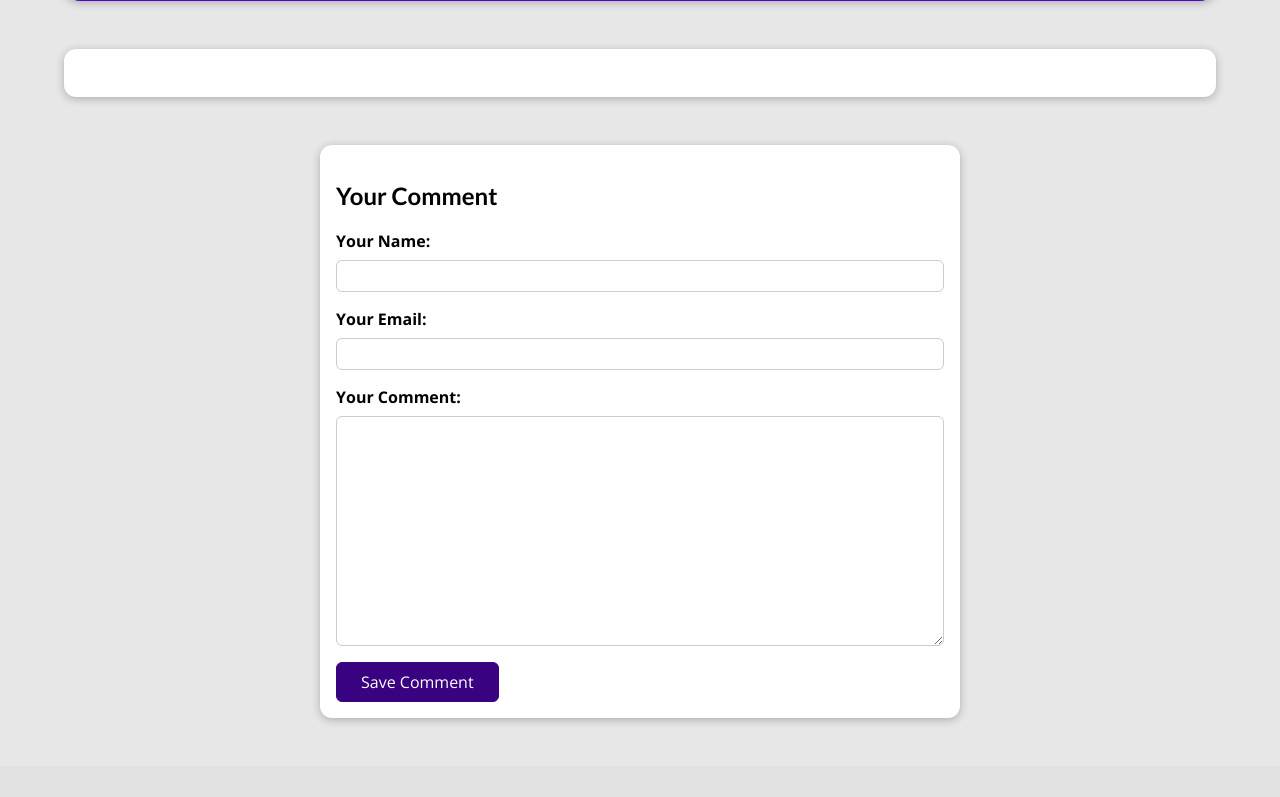
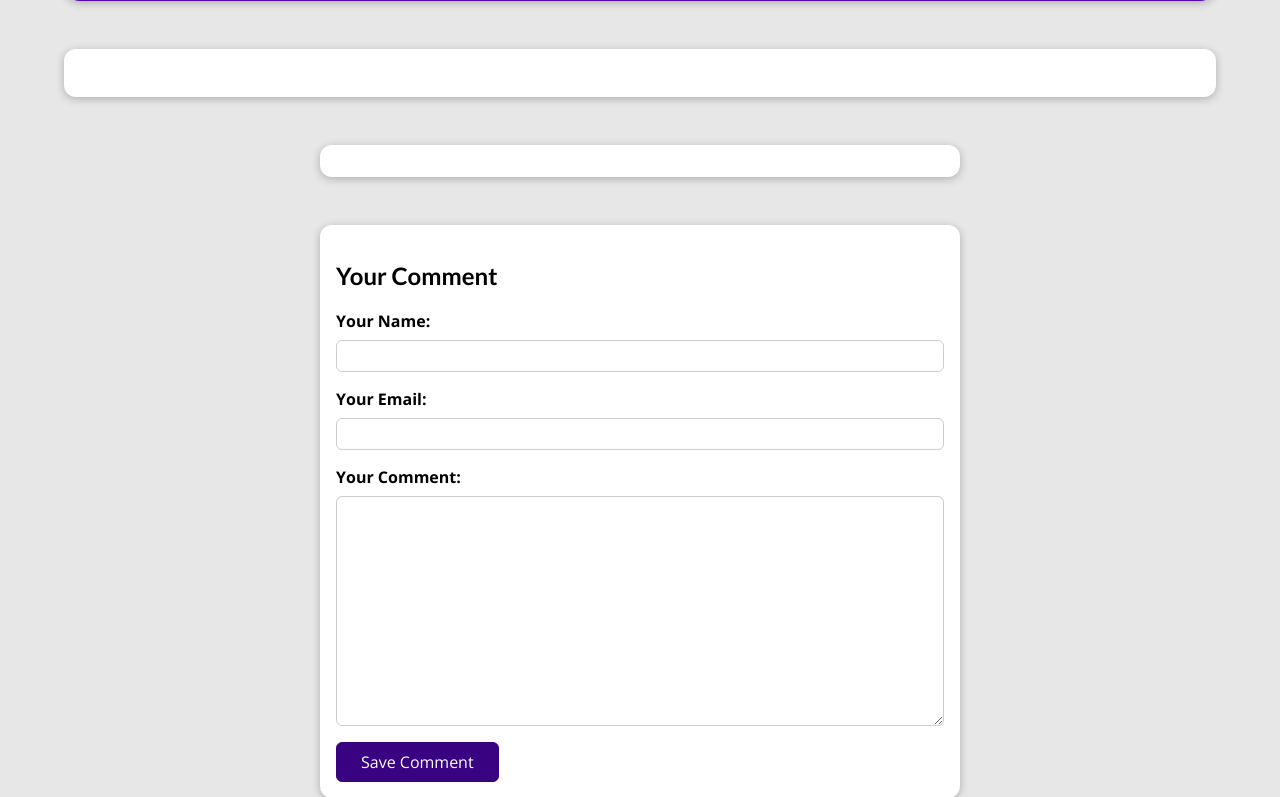
Before and after one commit to cheenuthor/django-learning, a Django app: template my_site/blog/templates/blog/post-detail.html in a window 1280 px wide. Shown: the part 479-1276 px from the top of the page. Before the commit the page ends 1201 px from the top, so only its background shows below. Run offline with Django 3.2, Linux system fonts and the light colour scheme; the template is opened without the code that fills it: values that come from a table or form of the project are taken from there, others are empty.

Commit message:
styles for comments

```diff
--- a/my_site/blog/static/blog/post-details.css
+++ b/my_site/blog/static/blog/post-details.css
@@ -157,3 +157,28 @@ main {
   padding: 0.25rem 1.5rem;
   border-radius: 6px;
 }
+#comments {
+  margin: 3rem auto;
+  width: 90%;
+  max-width: 40rem;
+  border-radius: 12px;
+  background-color: white;
+  box-shadow: 0 2px 8px rgba(0, 0, 0, 0.25);
+  padding: 1rem 2rem;
+}
+#comments ul {
+  list-style: none;
+  margin: 0;
+  padding: 0;
+}
+#comments li {
+  margin-bottom: 1rem;
+  border-bottom: 2px solid #ccc;
+}
+
+#comments li:last-of-type {
+  border-bottom: none;
+}
+#comments h2{
+  color:#aaa;
+}
```
